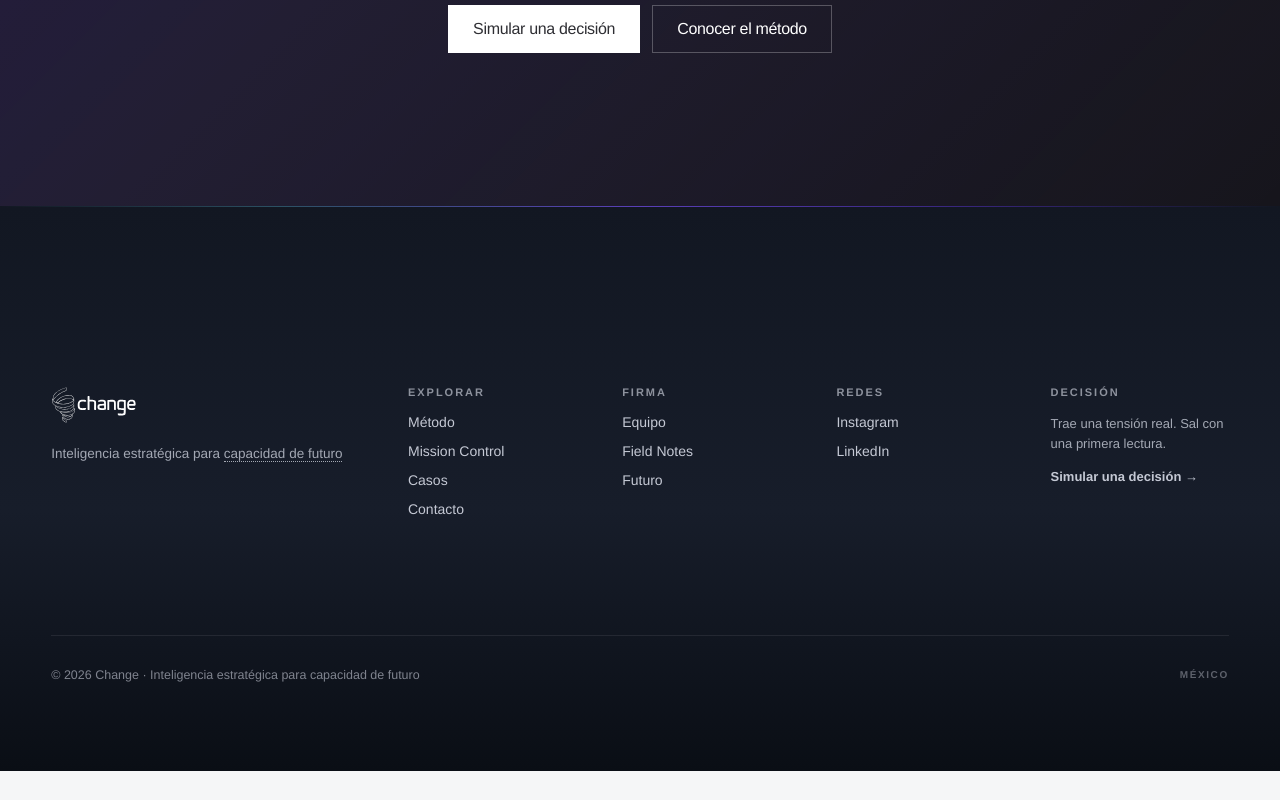
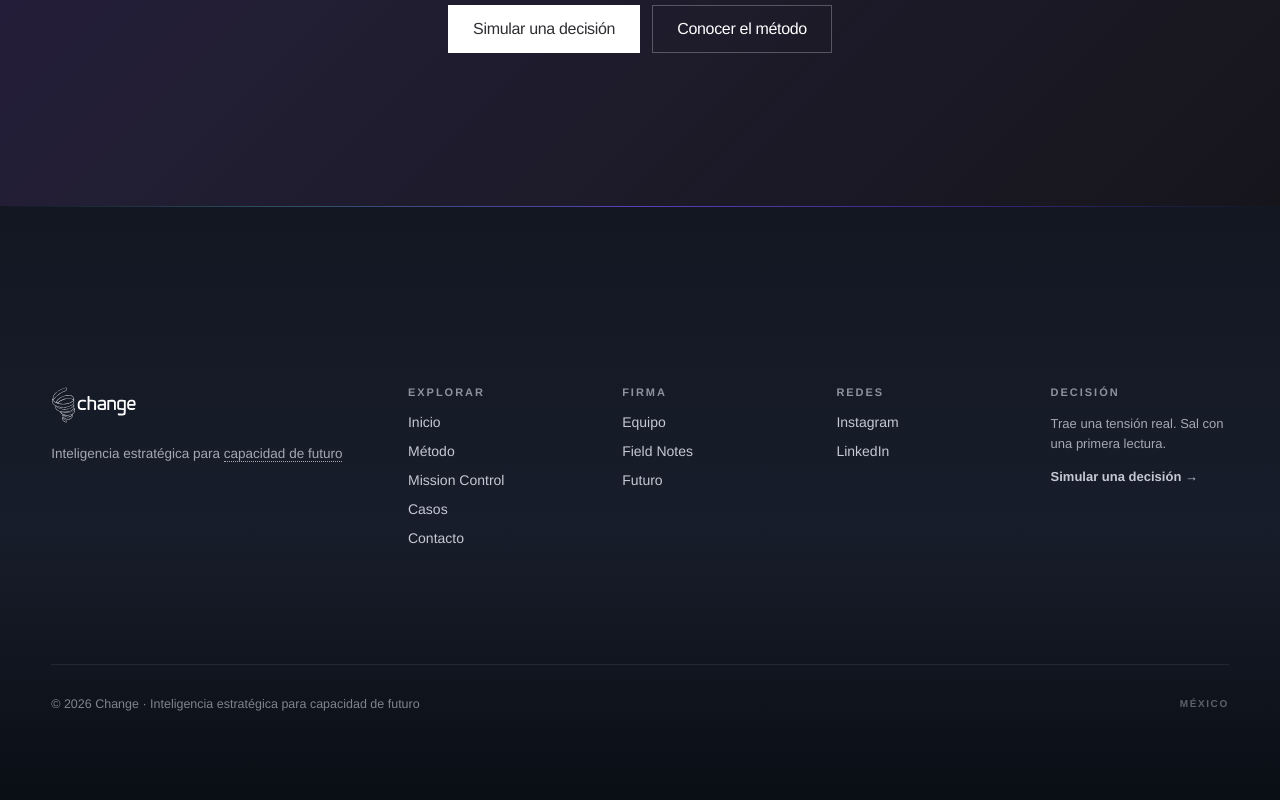
Before and after one commit to futuristmx/change, a Next.js app: page / in a window 1280 px wide. Shown: the part 10407-11207 px from the top of the page. Before the commit the page ends 11178 px from the top, so only its background shows below. Built offline with nearby package versions, Linux system fonts and the light colour scheme; no server answers; a web font is replaced by a local one.

Commit message:
feat: hover en el logo (→ inicio) + "Inicio" en footer Explorar (#61)
- Logo del Header: hover sutil (opacity .66) que comunica que lleva al inicio;
  no interfiere con el pulso (usa opacity, no filter)
- Footer > Explorar: nuevo enlace "Inicio" → "/" al tope de la columna

Build: 20/20 ✓

```diff
--- a/components/Footer.tsx
+++ b/components/Footer.tsx
@@ -20,6 +20,7 @@ const COL_LINK: React.CSSProperties = {
 };
 
 const COL_A = [
+  { label: "Inicio", href: "/" },
   { label: "Método", href: "/capacidades" },
   { label: "Mission Control", href: "/mission-control" },
   { label: "Casos", href: "/casos" },
--- a/components/Header.tsx
+++ b/components/Header.tsx
@@ -246,6 +246,9 @@ export default function Header({ variant = "light", showCta = true }: HeaderProp
           .ch-burger { display: inline-flex !important; }
           .ch-cta { display: none !important; }
         }
+        /* Hover del logo — feedback de que lleva al inicio */
+        .ch-logo { transition: opacity .18s var(--ease-premium); }
+        .ch-logo:hover { opacity: .66; }
         /* Pulse del logo — driven por React state (data-pulsing).
            Disparos: 15s, 30s, 45s, 60s, 75s, 95s, 120s, luego cada 45s.
            El filter vira a violet vibrante durante ~1.2s por pulso. */
```
